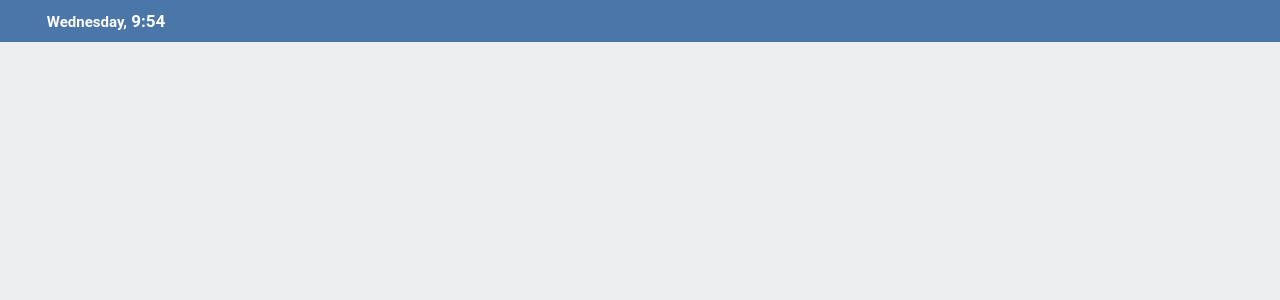
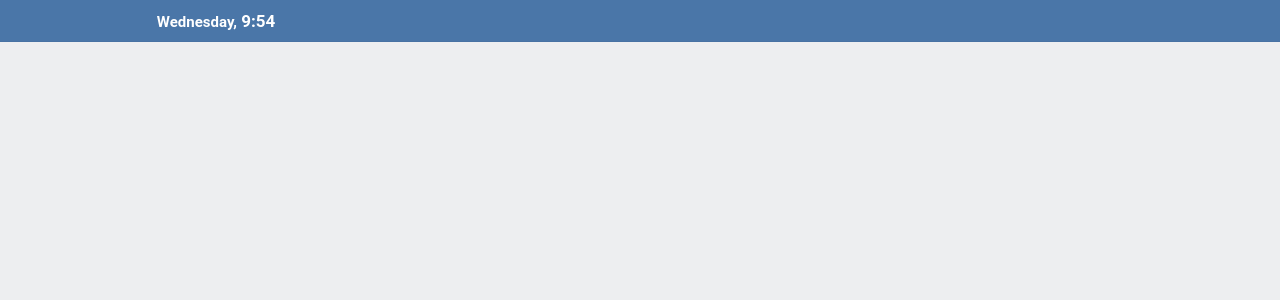
Before and after one commit to PickNRolls/react-profile-site, a React (Create React App) app: page / in a window 1280 px wide. Shown: the top 300 px of the page. Built offline with nearby package versions, Linux system fonts and the light colour scheme; the HTML template or start-up script is replaced by a standard one.

Commit message:
Edit .container width

```diff
--- a/src/App.css
+++ b/src/App.css
@@ -12,6 +12,6 @@ body {
 }
 
 .container {
-  max-width: 1200px;
+  max-width: 980px;
   margin: 0 auto;
 }
```
